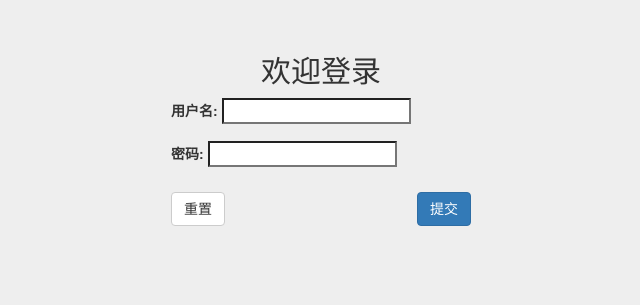
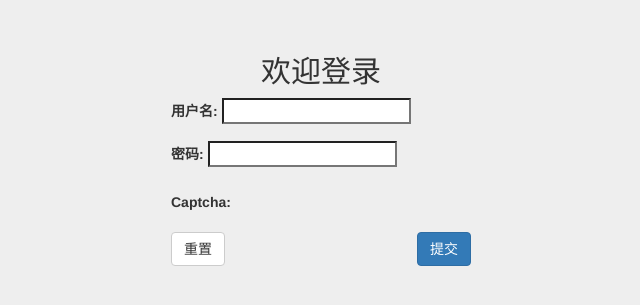
Before and after one commit to vavikast/mysite1, a Django app: page /login/ in a window 1280 px wide. Shown: the part 52-357 px from the top of the page, without its empty margins (319-959 px from the left). Run offline with Django 3.2, Linux system fonts and the light colour scheme; some libraries are stand-ins or nearby versions.

Commit message:
主页面修改

```diff
--- a/felix/forms.py
+++ b/felix/forms.py
@@ -3,7 +3,9 @@
 __author__ = 'Felix'
 
 from  django import forms
+from captcha.fields import CaptchaField
 
 class UserForm(forms.Form):
     username = forms.CharField(label="用户名", max_length=128)
     password = forms.CharField(label="密码", max_length=256, widget=forms.PasswordInput)
+    captcha = CaptchaField(label='验证码')
--- a/felix/templates/felix/login.html
+++ b/felix/templates/felix/login.html
@@ -20,6 +20,11 @@
               {{ login_form.password.label_tag }}
               {{ login_form.password }}
               </div>
+              <div class="form-group">
+                  {{ login_form.captcha.errors }}
+                  {{ login_form.captcha.label_tag }}
+                  {{ login_form.captcha }}
+              </div>
 
               <button type="reset" class="btn btn-default pull-left">重置</button>
               <button type="submit" class="btn btn-primary pull-right">提交</button>
--- a/mysite/settings.py
+++ b/mysite/settings.py
@@ -38,6 +38,7 @@ INSTALLED_APPS = [
     'django.contrib.messages',
     'django.contrib.staticfiles',
     'felix.apps.FelixConfig',
+    'captcha',
 ]
 
 MIDDLEWARE = [
--- a/mysite/urls.py
+++ b/mysite/urls.py
@@ -17,10 +17,10 @@ from django.contrib import admin
 from django.urls import path,include
 from felix import views
 
+
 urlpatterns = [
     path('admin/', admin.site.urls),
     path('', views.index, name='index'),
     path('login/', views.login, name='login'),
-    path('register/', views.register,name='register'),
-    path('logout/', views.logout, name='logout'),
+    path('captcha',include('captcha.urls')),
 ]
```
Also changed, not shown: db.sqlite3.
